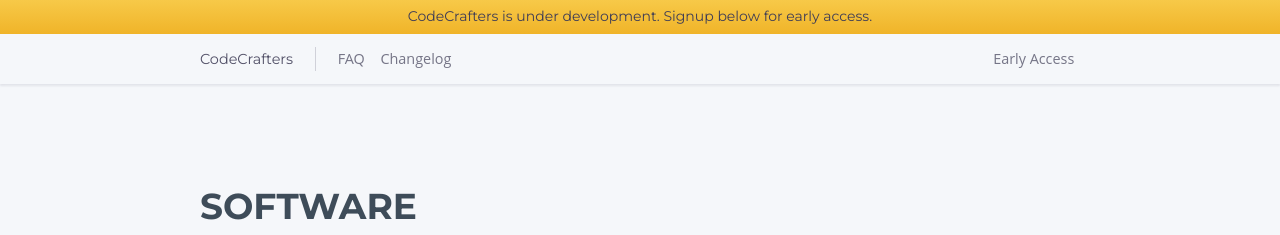
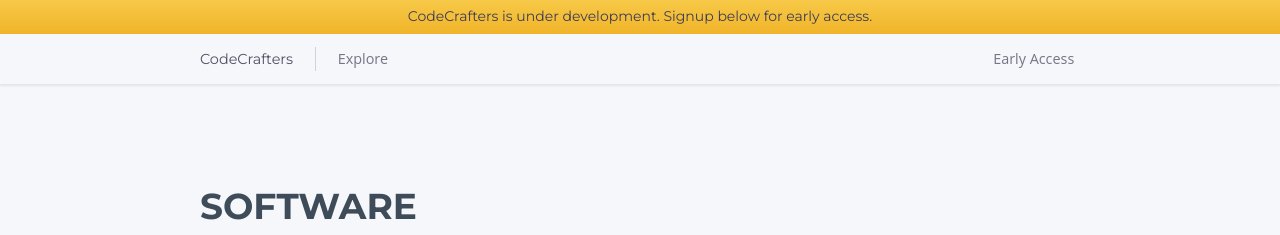
Before and after one commit to tapankavasthi/alpha-landing, a Jekyll site: the page built from index.html, in a window 1280 px wide. Shown: the top 235 px of the page. Built offline with Jekyll 4.4.1, drawn with Linux system fonts in a browser that asks for light colours.

Commit message:
Replace FAQ & Changelog links

```diff
--- a/_data/copy.yaml
+++ b/_data/copy.yaml
@@ -43,6 +43,9 @@
 
 
 redis_md: |
+  This is the first CodeCrafters challenge. We're currently running [early
+  access](/early-access) trials.
+
   In this challenge, you’ll build an application that can speak the Redis
   protocol, and is capable of serving basic commands like PING, ECHO, SET and
   GET. Along the way, you’ll learn about TCP servers, event loops and more.
--- a/_includes/header.html
+++ b/_includes/header.html
@@ -11,8 +11,7 @@
             </div>
             <div class="divider visible-if-menu-open"></div>
             <div class="link-container visible-if-menu-open">
-                <span class="link"><a href="/">FAQ</a></span>
-                <span class="link"><a href="/">Changelog</a></span>
+                <span class="link"><a href="/challenges/redis">Explore</a></span>
             </div>
             <div class="right link-container visible-if-menu-open">
                 <span class="link"><a href="/early-access">Early Access</a></span>
```
